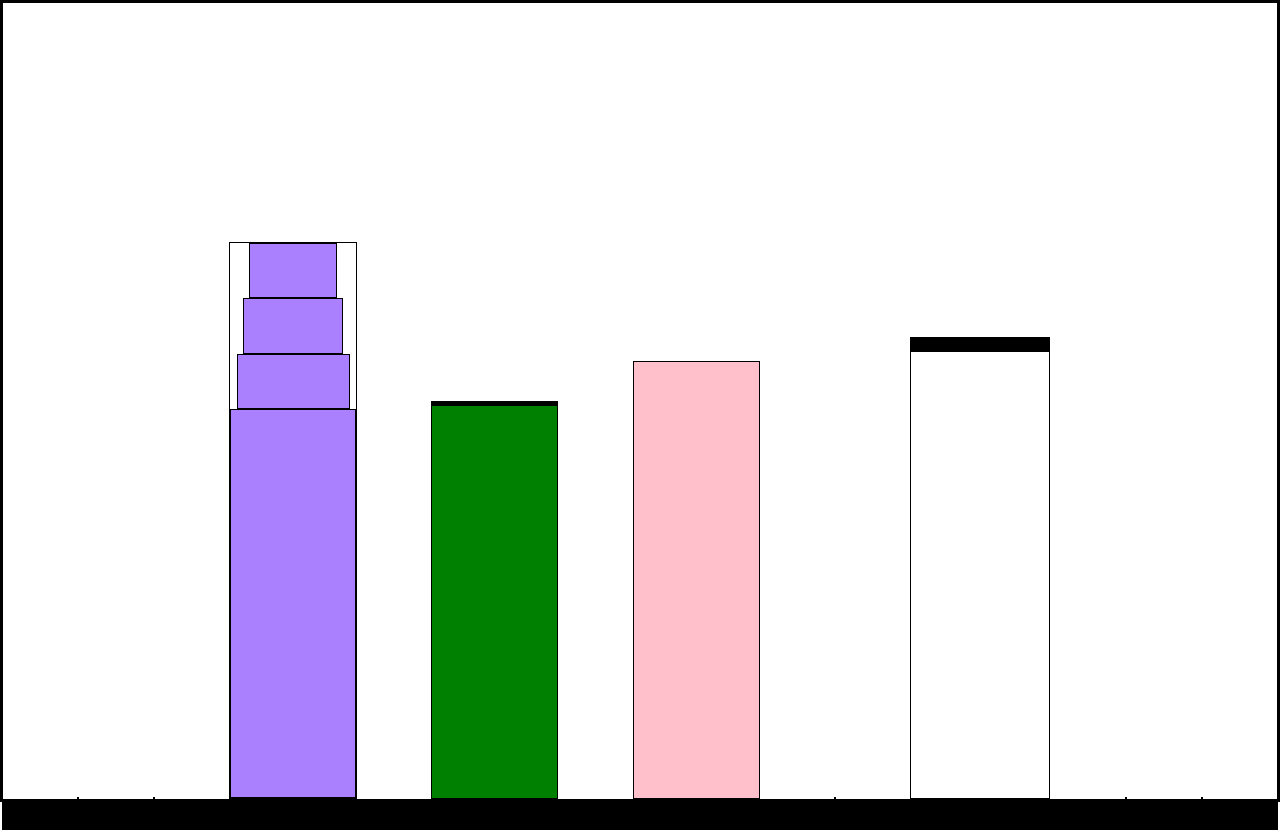
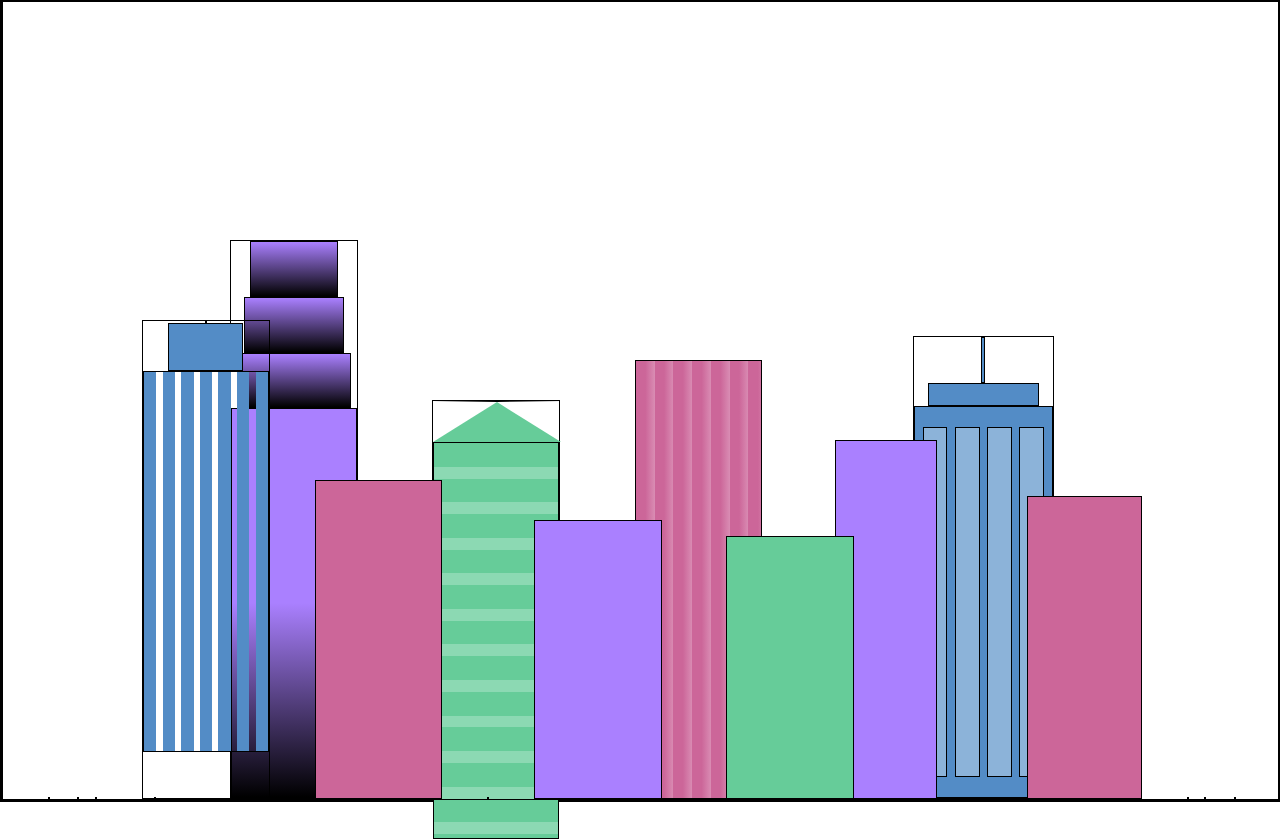
Before and after one commit to DaianePorcena/city-skiline, a plain HTML site: page index.html in a window 1280 px wide. Drawn offline with Linux system fonts and the light colour scheme.

Commit message:
:lipstick: feat: Atualiza estilos CSS

```diff
--- a/assets/styles.css
+++ b/assets/styles.css
@@ -1,3 +1,14 @@
+:root {
+    --building-color1: #aa80ff;
+    --building-color2: #66cc99;
+    --building-color3: #cc6699;
+    --building-color4: #538cc6;
+    --window-color1: black;
+    --window-color2: #8cd9b3;
+    --window-color3: #d98cb3;
+    --window-color4: #8cb3d9;
+  }
+
   * {
     border: 1px solid black;
     box-sizing: border-box;
@@ -9,62 +20,177 @@ body {
     overflow: hidden;
   }
 
-.background-buildings {
+  .background-buildings, .foreground-buildings {
     width: 100%;
     height: 100%;
     display: flex;
     align-items: flex-end;
     justify-content: space-evenly;
+    position: absolute;
+    top: 0;
   }
 
+  .building-wrap {
+    display: flex;
+    flex-direction: column;
+    align-items: center;
+  }
+
+  .window-wrap {
+    display: flex;
+    align-items: center;
+    justify-content: space-evenly;
+  }
+
+  /* BACKGROUND BUILDINGS - "bb" stands for "background building" */
   .bb1 {
     width: 10%;
     height: 70%;
-    display: flex;
-    flex-direction: column;
-    align-items: center;
-    --building-color1: #aa80ff;
-    --building-color2: #66cc99;
-    --building-color3: #cc6699;
   }
 
   .bb1a {
     width: 70%;
-    height: 10%;
-    background-color: var(--building-color1);
   }
 
   .bb1b {
     width: 80%;
-    height: 10%;
-    background-color: var(--building-color1);
   }
 
   .bb1c {
     width: 90%;
-    height: 10%;
-    background-color: var(--building-color1);
   }
 
   .bb1d {
     width: 100%;
     height: 70%;
-    background-color: var(--building-color1);
+    background: linear-gradient(
+        var(--building-color1) 50%,
+        var(--window-color1)
+      );
+  }
+
+  .bb1-window {
+    height: 10%;
+    background: linear-gradient(
+        var(--building-color1),
+        var(--window-color1)
+      );
   }
 
   .bb2 {
     width: 10%;
     height: 50%;
-    background-color: var(--building-color2, green);
+  }
+
+  .bb2a {
+    border-bottom: 5vh solid var(--building-color2);
+    border-left: 5vw solid transparent;
+    border-right: 5vw solid transparent;
+  }
+
+  .bb2b {
+    width: 100%;
+    height: 100%;
+    background: repeating-linear-gradient(
+        var(--building-color2),
+        var(--building-color2) 6%,
+        var(--window-color2) 6%,
+        var(--window-color2) 9%
+      );
   }
 
   .bb3 {
     width: 10%;
     height: 55%;
-    background-color: var(--building-color3, pink);
+    background: repeating-linear-gradient(
+        90deg,
+        var(--building-color3),
+        var(--building-color3),
+        var(--window-color3) 15%
+      );
   }
 
   .bb4 {
     width: 11%;
     height: 58%;
   }
+
+  .bb4a {
+    width: 3%;
+    height: 10%;
+    background-color: var(--building-color4);
+  }
+
+  .bb4b {
+    width: 80%;
+    height: 5%;
+    background-color: var(--building-color4);
+  }
+
+  .bb4c {
+    width: 100%;
+    height: 85%;
+    background-color: var(--building-color4);
+  }
+
+  .bb4-window {
+    width: 18%;
+    height: 90%;
+    background-color: var(--window-color4);
+  }
+
+  /* FOREGROUND BUILDINGS - "fb" stands for "foreground building" */
+  .fb1 {
+    width: 10%;
+    height: 60%;
+  }
+
+  .fb1b {
+    width: 60%;
+    height: 10%;
+    background-color: var(--building-color4);
+  }
+  .fb1c {
+    width: 100%;
+    height: 80%;
+    background: repeating-linear-gradient(
+        90deg,
+        var(--building-color4),
+        var(--building-color4) 10%,
+        transparent 10%,
+        transparent 15%
+      )
+  }
+  .fb2 {
+    width: 10%;
+    height: 40%;
+    background-color: var(--building-color3);
+  }
+
+  .fb3 {
+    width: 10%;
+    height: 35%;
+    background-color: var(--building-color1);
+  }
+
+  .fb4 {
+    width: 8%;
+    height: 45%;
+    background-color: var(--building-color1);
+    position: relative;
+    left: 10%;
+  }
+
+  .fb5 {
+    width: 10%;
+    height: 33%;
+    background-color: var(--building-color2);
+    position: relative;
+    right: 10%;
+  }
+
+  .fb6 {
+    width: 9%;
+    height: 38%;
+    background-color: var(--building-color3);
+  }
```
Lines whose indentation alone changed are shown as unchanged.
